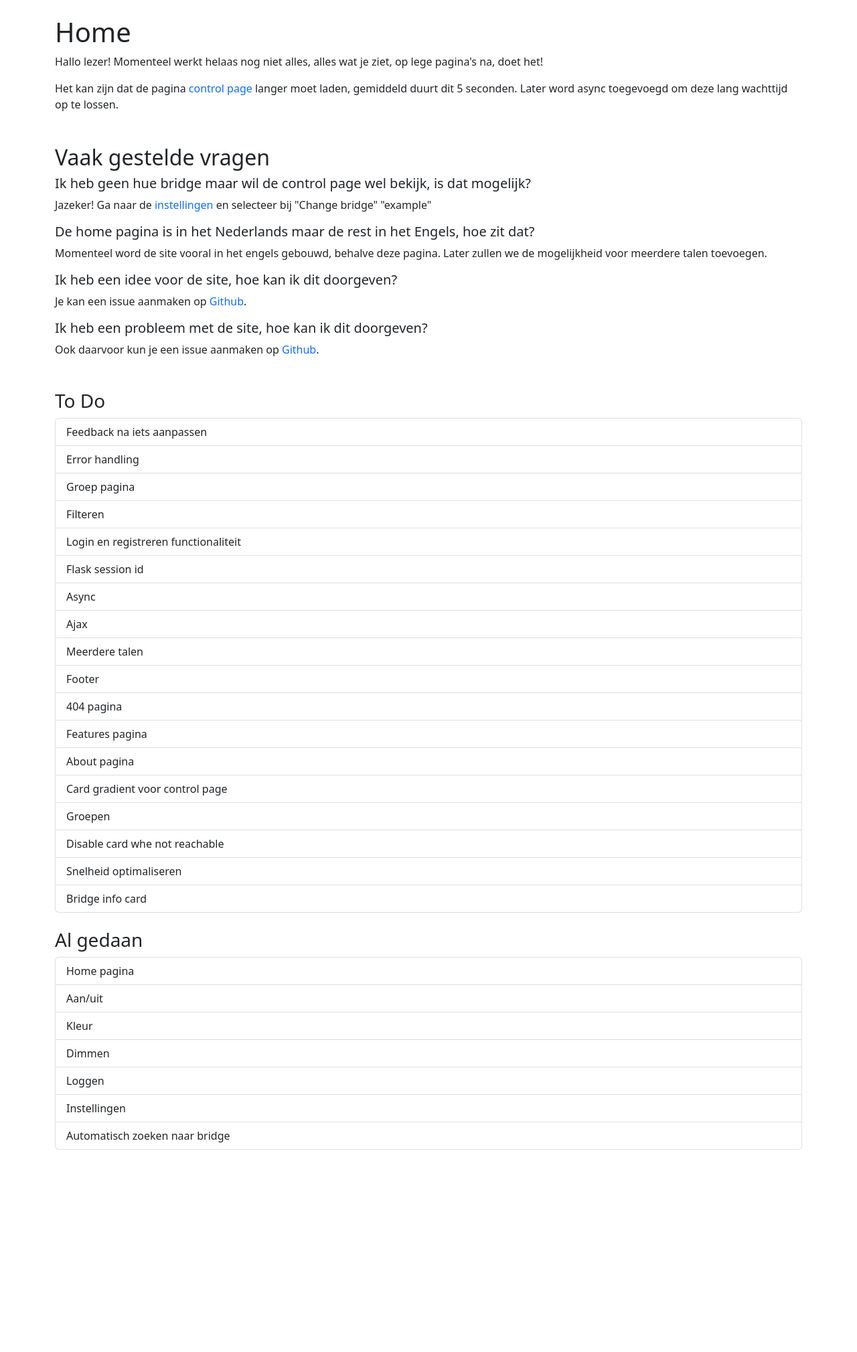
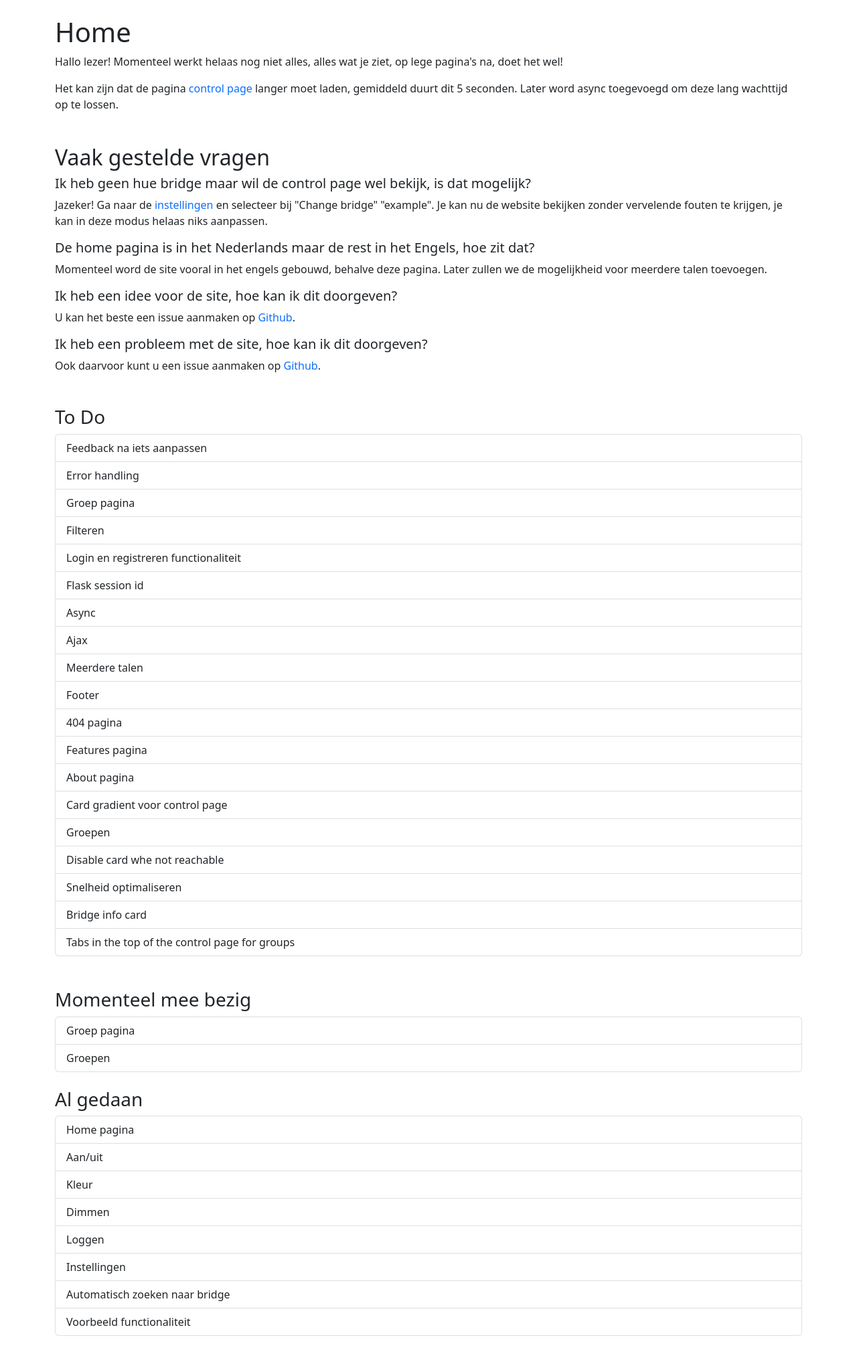
Before and after one commit to woutvos/Hue-control-site, a Flask app: page / in a window 1280 px wide. Shown: the part 73-2092 px from the top of the page at 67% size. Before the commit the page ends 1790 px from the top, so only its background shows below. Run offline with Flask 2, Linux system fonts and the light colour scheme.

Commit message:
Chaged some text and added To Do's

```diff
--- a/templates/home.html
+++ b/templates/home.html
@@ -2,21 +2,21 @@
 {% block content %}
     <div class="container-sm">
         <h1>Home</h1>
-        <p>Hallo lezer! Momenteel werkt helaas nog niet alles, alles wat je ziet, op lege pagina's na, doet het!</p>
+        <p>Hallo lezer! Momenteel werkt helaas nog niet alles, alles wat je ziet, op lege pagina's na, doet het wel!</p>
         <p>Het kan zijn dat de pagina <a href="{{ url_for('control_page') }}">control page</a> langer moet laden, gemiddeld duurt dit 5 seconden. Later word async toegevoegd om deze lang wachttijd op te lossen.</p>
 
         <h2 class="mt-5">Vaak gestelde vragen</h2>
         <h5>Ik heb geen hue bridge maar wil de control page wel bekijk, is dat mogelijk?</h5>
-        <p>Jazeker! Ga naar de <a href="{{ url_for('settings') }}">instellingen</a> en selecteer bij "Change bridge" "example"</p>
+        <p>Jazeker! Ga naar de <a href="{{ url_for('settings') }}">instellingen</a> en selecteer bij "Change bridge" "example". Je kan nu de website bekijken zonder vervelende fouten te krijgen, je kan in deze modus helaas niks aanpassen.</p>
 
         <h5>De home pagina is in het Nederlands maar de rest in het Engels, hoe zit dat?</h5>
         <p>Momenteel word de site vooral in het engels gebouwd, behalve deze pagina. Later zullen we de mogelijkheid voor meerdere talen toevoegen.</p>
 
         <h5>Ik heb een idee voor de site, hoe kan ik dit doorgeven?</h5>
-        <p>Je kan een issue aanmaken op <a href="https://github.com/woutvos/Hue-control-site/issues/new">Github</a>.</p>
+        <p>U kan het beste een issue aanmaken op <a href="https://github.com/woutvos/Hue-control-site/issues/new">Github</a>.</p>
 
         <h5>Ik heb een probleem met de site, hoe kan ik dit doorgeven?</h5>
-        <p>Ook daarvoor kun je een issue aanmaken op <a href="https://github.com/woutvos/Hue-control-site/issues/new">Github</a>.</p>
+        <p>Ook daarvoor kunt u een issue aanmaken op <a href="https://github.com/woutvos/Hue-control-site/issues/new">Github</a>.</p>
 
         <h3 class="mt-5">To Do</h3>
         <div class="list-group">
@@ -38,6 +38,13 @@
             <li class="list-group-item">Disable card whe not reachable</li>
             <li class="list-group-item">Snelheid optimaliseren</li>
             <li class="list-group-item">Bridge info card</li>
+            <li class="list-group-item">Tabs in the top of the control page for groups</li>
+        </div>
+
+        <h3 class="mt-5">Momenteel mee bezig</h3>
+        <div class="list-group">
+            <li class="list-group-item">Groep pagina</li>
+            <li class="list-group-item">Groepen</li>
         </div>
 
             <!-- Disabled item's-->
@@ -51,6 +58,7 @@
             <li class="list-group-item list-group-item-action">Loggen</li>
             <li class="list-group-item list-group-item-action">Instellingen</li>
             <li class="list-group-item list-group-item-action">Automatisch zoeken naar bridge</li>
+            <li class="list-group-item list-group-item-action">Voorbeeld functionaliteit</li>
         </div>
     </div>
 {% endblock content %}
```
